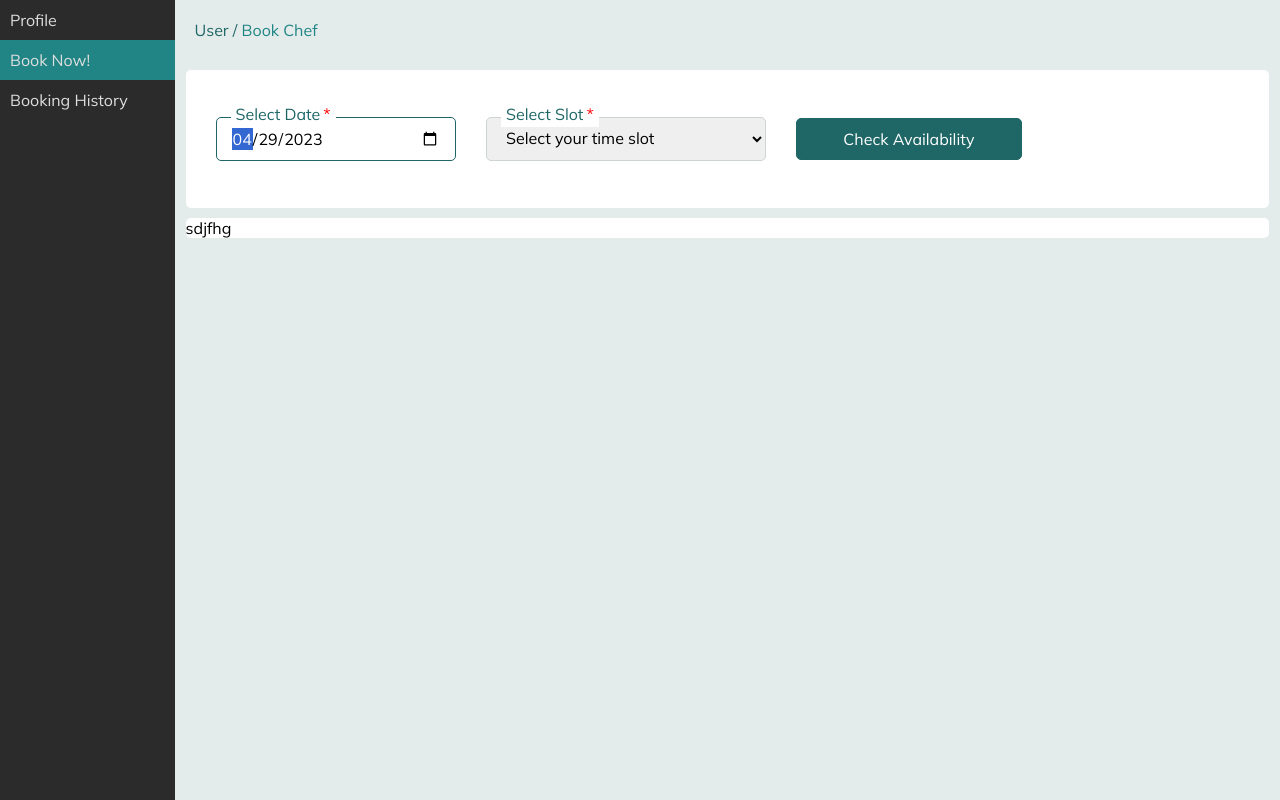
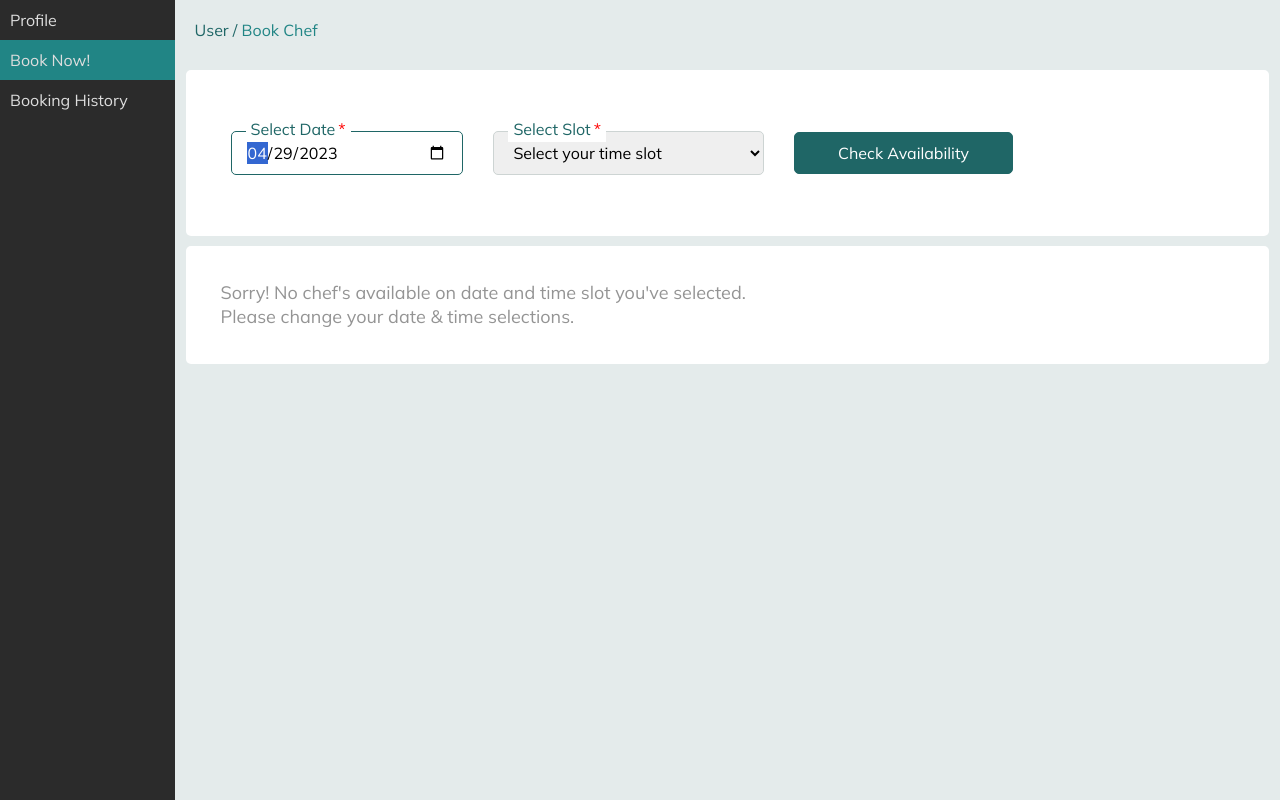
Before and after one commit to ameyGaonkar/bookingSystem, a PHP site: page /booking.php in a window 1280 px wide. Shown: the part 65-865 px from the top of the page. Run offline with PHP 8.4, Linux system fonts and the light colour scheme; the visitor is signed in with stand-in values (Sample User, id 1).

Commit message:
Chef Booking

```diff
--- a/booking.php
+++ b/booking.php
@@ -28,13 +28,13 @@
 		<!-- Side - Navbar -->
 		<div class="side-nav">
 			<a href="#">Profile</a>
-			<a class="side-nav-active" href="booking.html">Book Now!</a>
+			<a class="side-nav-active" href="booking.php">Book Now!</a>
 			<a href="#">Booking History</a>
 		</div>
 
 		<!-- Content Section -->
 		<div class="content">
-			<div class="current-location">User / <a href="booking.html">Book Chef</a></div>
+			<div class="current-location">User / <a href="booking.php">Book Chef</a></div>
 
 			<!-- Booking Selectors -->
 			<div class="wrapper">
@@ -60,7 +60,7 @@
 						</td>
 						<td>
 							<div class="input-group">
-								<input type="submit" value="Check Availability" onclick="fetchChefs()">
+								<input type="submit" value="Check Availability" onclick="fetchDateAndTime()">
 							</div>
 						</td>
 					</tr>
@@ -69,7 +69,17 @@
 
 			<!-- Chef's Available -->
 			<div id="display-available-chef" class="wrapper">
-				sdjfhg
+				<span class="no-cards-error">
+					Sorry! No chef's available on date and time slot you've selected. <br> Please change your date & time selections.
+				</span>
+				<!-- <div class="chef-card">
+					<div class="chef-name">Chef Amey</div>
+					<div class="chef-email">amey@chef.com</div>
+					<span class="chef-rating">4.9/5</span>
+					<div class="card-action-container">
+						<input type="button" value="Book This Chef!" onclick="bookThisChef()">
+					</div>
+				</div> -->
 			</div>
 		</div>
 	</div>
--- a/css/style.css
+++ b/css/style.css
@@ -210,7 +210,63 @@
 
 .wrapper{
 	width: 98%;
+	padding: 15px;
 	margin: 10px auto;
 	background-color: #fff;
 	border-radius: 5px;
+	display: flex;
 }
+
+.chef-card{
+	flex-basis: 300px;
+	height: auto;
+	padding: 15px;
+	border: solid 1px #e2e2e2;
+	box-shadow: 3px 3px 8px -5px rgba(0,0,0,0.75);
+	border-radius: 5px;
+	position: relative;
+}
+
+.chef-name{
+	font-size: 22px;
+	font-weight: bold;
+}
+
+.chef-email{
+	font-size: 16px;
+	color: #949494;
+	border-bottom: solid 1px #e2e2e2;
+	padding: 2px 0 15px 0;
+}
+
+.chef-rating{
+	position: absolute;
+	right: 20px;
+	top: 20px;
+}
+
+.card-action-container{
+	text-align: right;
+	padding: 10px;
+}
+
+.card-action-container input[type="button"]{
+	padding: 10px 15px;
+	border: none;
+	border-radius: 5px;
+	background-color: #c00030 !important;
+	color: #ececec ;
+}
+
+.card-action-container input[type="button"]:hover{
+	transition: 150ms ease-out;
+	background-color: #e4083f !important;
+	color: #ffffff ;
+}
+
+.no-cards-error{
+	padding: 20px;
+	font-size: 18px;
+	line-height: 24px;
+	color: #949494;
+}
--- a/js/script.js
+++ b/js/script.js
@@ -10,15 +10,31 @@ function comparePassword(){
 }
 
 
+// Code to display list of available chefs depending on date & time slot selection
 function displayAvailableChefs(chefs){
-	console.log(chefs);
+	if(chefs.length){
+		var innerHTML = "";
+		for (const chef of chefs) {
+			innerHTML += '<div class="chef-card">';
+			innerHTML += '<div class="chef-name">Chef '+chef.firstName+'</div>';
+			innerHTML += '<div class="chef-email">'+chef.email+'</div>';
+			innerHTML += '<span class="chef-rating">4.9/5</span>';
+			innerHTML += '<div class="card-action-container">';
+			innerHTML += '<input type="button" value="Book This Chef!" onclick="bookThisChef('+chef.user_id+')">';
+			innerHTML += '</div>';
+			innerHTML += '</div>';
+		}
+	} else {
+		var innerHTML = '<span class="no-cards-error">Sorry! No chef\'s available on date and time slot you\'ve selected. <br> Please change your date & time selections.</span>';
+	}
+	document.getElementById("display-available-chef").innerHTML = innerHTML;
 }
 
 
+// Fetch available chefs for a particular date & time slot using AJAX
 var date,time;
+
 function fetchChefs(){
-	date = document.getElementById('booking-date').value;
-	time = document.getElementById('booking-slot').value;
 	var data = new FormData();
 	data.append('date', date);
 	data.append('slot', time);
@@ -38,3 +54,34 @@ function fetchChefs(){
 		alert("Select Time Slot");
 	}
 }
+
+
+
+function fetchDateAndTime(){
+	date = document.getElementById('booking-date').value;
+	time = document.getElementById('booking-slot').value;
+
+	fetchChefs();
+}
+
+
+function bookThisChef(chef_id){
+	var data = new FormData();
+	data.append('date', date);
+	data.append('time_slot', time);
+	data.append('chef_id', chef_id);
+
+	var xmlHttp = new XMLHttpRequest();
+	xmlHttp.open("POST", "scripts/book-chef.php");
+	xmlHttp.onreadystatechange = function()
+	{
+		if(xmlHttp.readyState == 4 && xmlHttp.status == 200)
+		{
+			if(xmlHttp.response == "Booking Successful."){
+				fetchChefs();
+			}
+			alert(xmlHttp.response);
+		}
+	}
+	xmlHttp.send(data);
+}
--- a/scripts/get-available-chef.php
+++ b/scripts/get-available-chef.php
@@ -1,7 +1,7 @@
 <?php
     require("dbConnect.php");
 
-    $chefs = $con->prepare('SELECT user_id,firstName FROM user WHERE NOT EXISTS (SELECT * FROM booking WHERE user.user_id = booking.chef_id AND date=? AND time_slot=?) AND user_type="chef"');
+    $chefs = $con->prepare('SELECT user_id,firstName,email FROM user WHERE NOT EXISTS (SELECT * FROM booking WHERE user.user_id = booking.chef_id AND date=? AND time_slot=?) AND user_type="chef"');
     $chefs->bindParam(1, $_POST['date']);
     $chefs->bindParam(2, $_POST['slot']);
     $chefs->execute();
```
Also changed, not shown: scripts/book-chef.php (added, +23 -0 lines).
